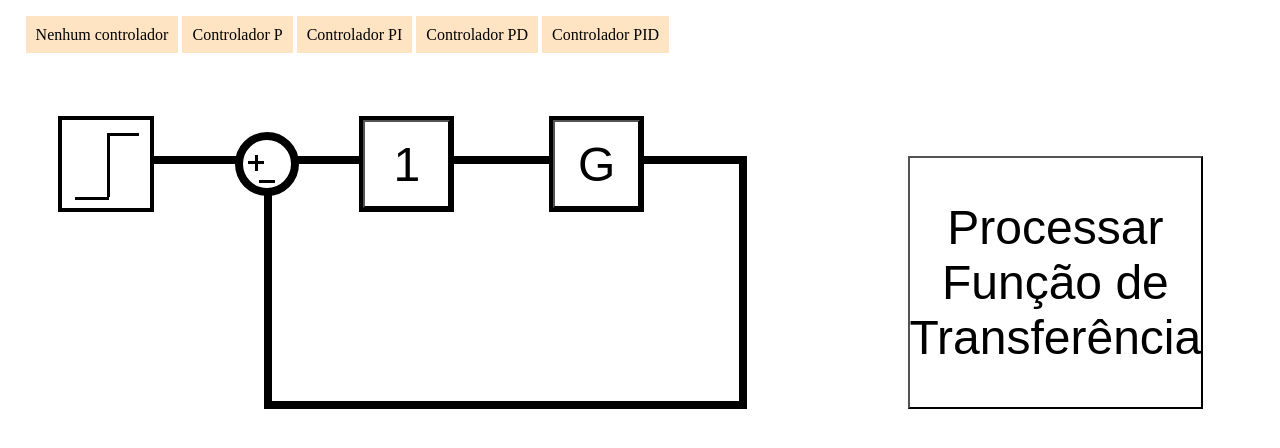
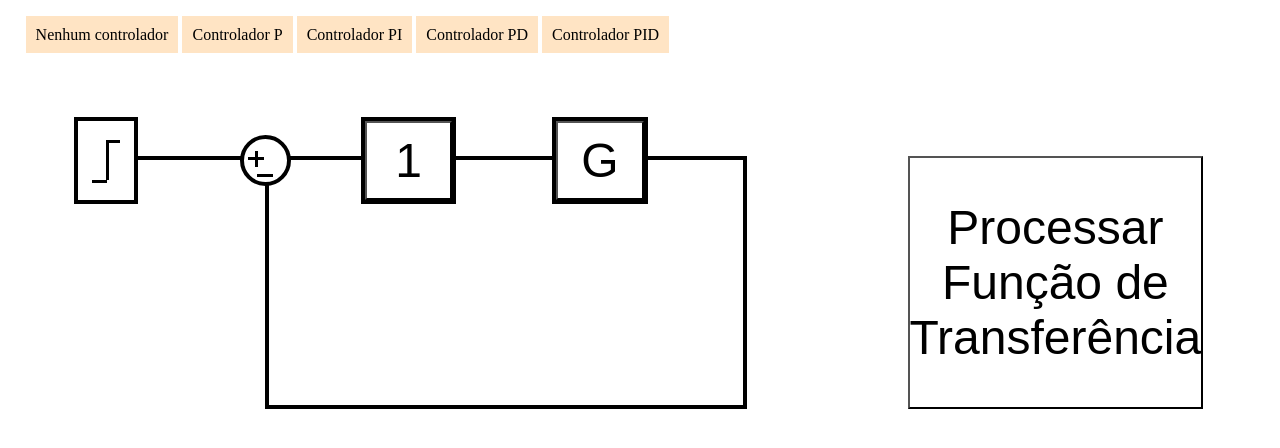
Before and after one commit to ppinheirosiqueira/TF_CSD, a Django app: page /controlador/1 in a window 1280 px wide. Shown: the top 448 px of the page. Run offline with Django 4.2, Linux system fonts and the light colour scheme.

Commit message:
Update controlador.css

```diff
--- a/TFCSD/PID/static/styles/controlador.css
+++ b/TFCSD/PID/static/styles/controlador.css
@@ -28,47 +28,42 @@ body{
     position: relative;
     width: 80%;
     margin: 0% 10%;
-    border-top: 0.5em solid black;
-    border-right: 0.5em solid black;
+    border-top: 0.3em solid black;
+    border-right: 0.3em solid black;
 }
 
 .sistema .entrada{
     border: 0.3em solid black;
     position: absolute;
-    top: -3em;
-    left: -3em;
-    width: 6em;
-    height: 6em;
+    top: -17.5%;
+    left: -5%;
+    width: 10%;
+    height: 35%;
     background-color: white;
 }
 
 .sistema .entrada .primeirodiv{
     border-top: .2em solid black;
     position: absolute;
-    top: 4.8em;
-    left: 0.8em;
-    width: 2.15em;
+    top: 75%;
+    left: 25%;
+    width: 28%;
 }
 
 .sistema .entrada .segundodiv{
     border-left: .2em solid black;
     position: absolute;
-    top: 0.8em;
-    left: 2.8em;
-    height: 4em;
+    top: 25%;
+    left: 50%;
+    height: 50%;
 }
 
 .sistema .entrada .terceirodiv{
     border-top: .2em solid black;
     position: absolute;
-    top: 0.8em;
-    left: 2.8em;
-    width: 2em;
-}
-
-.sistema .entrada img{
-    width: 5em;
-    height: 5em;
+    top: 25%;
+    left: 50%;
+    width: 25%;
 }
 
 .sistema .auxiliar{
@@ -77,17 +72,17 @@ body{
     top: 0;
     width: 75%;
     height: 100%;
-    border-bottom: 0.5em solid black;
-    border-left: 0.5em solid black;
+    border-bottom: 0.3em solid black;
+    border-left: 0.3em solid black;
 }
 
 .sistema .somador{
     position: absolute;
-    width: 4em;
-    height: 4em;
-    top: -2em;
-    left: calc(25% - 1.8em);
-    border: 0.5em solid black;
+    width: 4vw;
+    height: 4vw;
+    top: -2vw;
+    left: calc(25% - 2vw);
+    border: 0.3em solid black;
     border-radius: 50%;
     background-color: white;
 }
@@ -120,20 +115,22 @@ body{
     position: absolute;
     border: 0.3em solid black;
     width: 15%;
-    height: 6em;
-    top: -3em;
+    height: 35%;
+    top: -17.5%;
     right: 15%;
     background-color: white;
+    cursor: pointer;
 }
 
 .sistema .controlador{
     position: absolute;
     border: 0.3em solid black;
     width: 15%;
-    height: 6em;
-    top: -3em;
+    height: 35%;
+    top: -17.5%;
     right: 45%;
     background-color: white;
+    cursor: pointer;
 }
 
 button{
@@ -141,6 +138,7 @@ button{
     width: 100%;
     height: 100%;
     font-size: 3em;
+    cursor: pointer;
 }
 
 .funcaoAberta{
```
